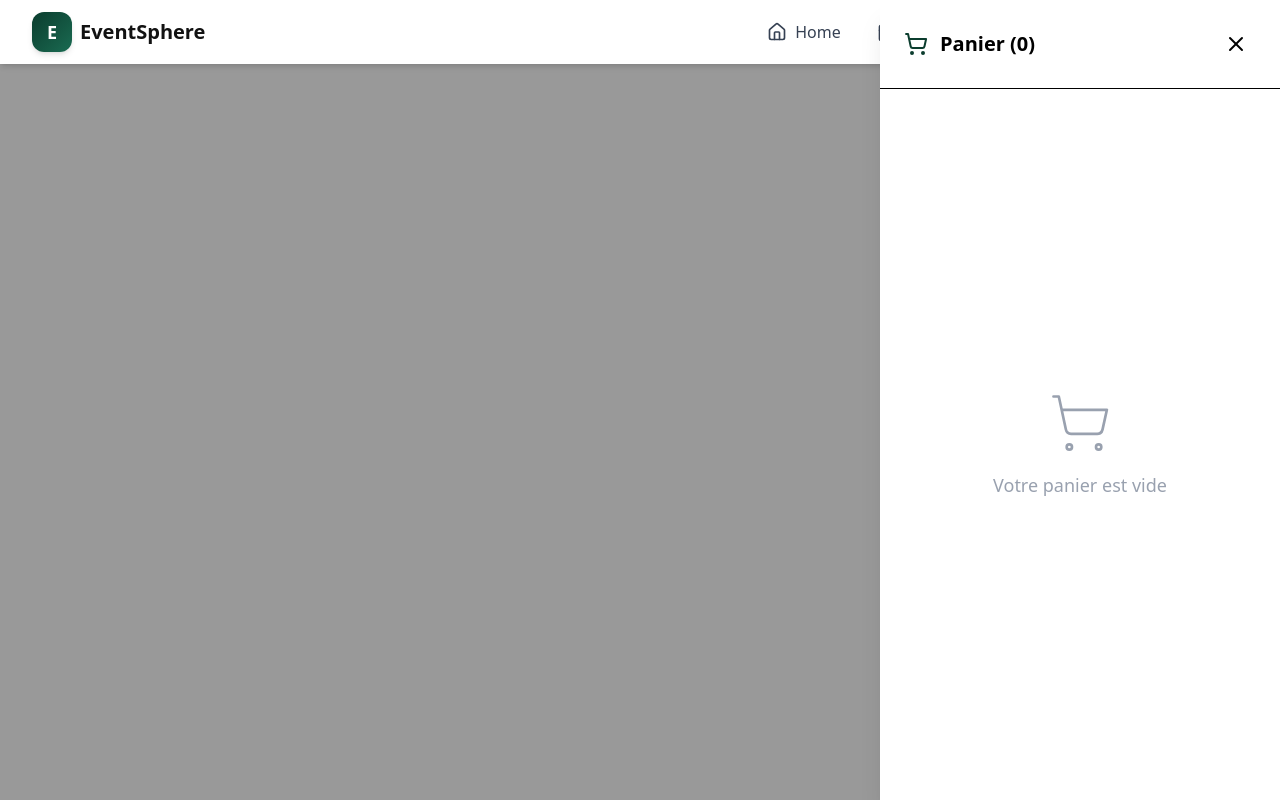
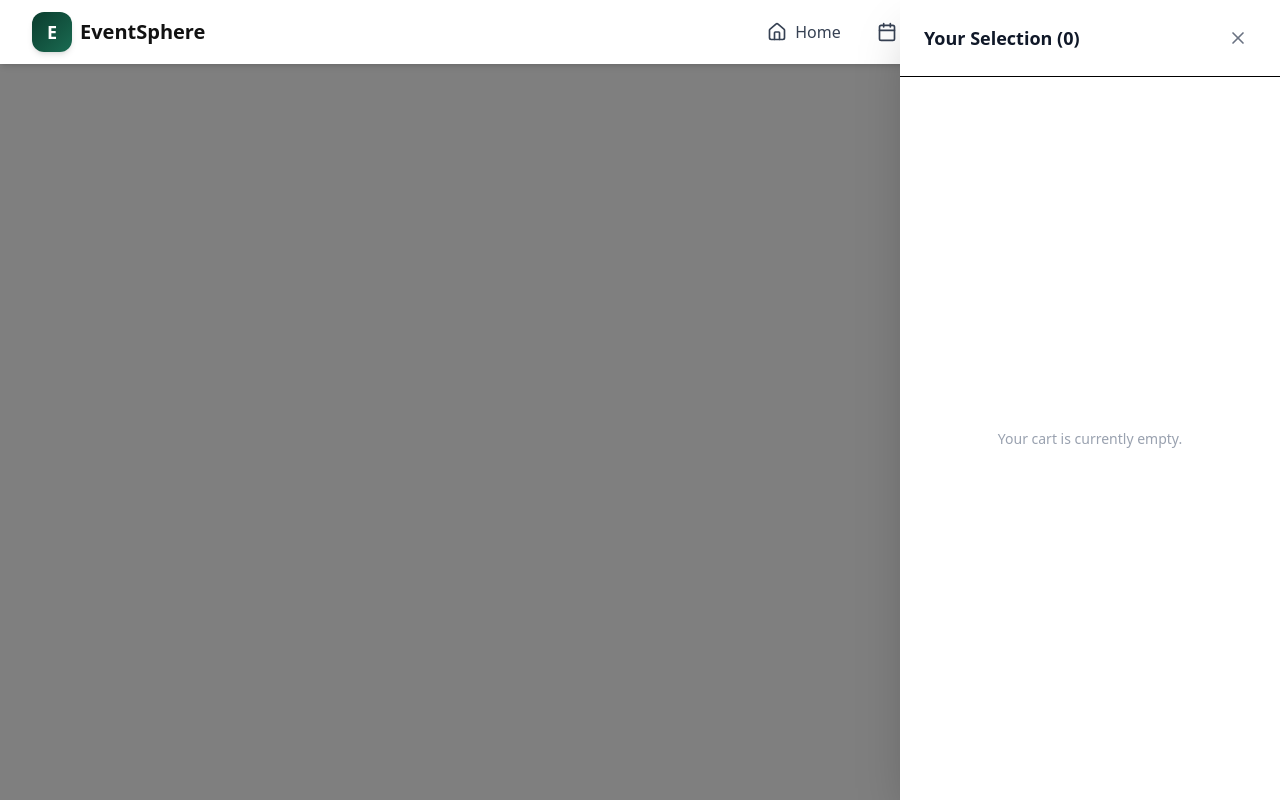
Before and after one commit to salmabakkou/Event-platform, a React (Vite) app: page /contact in a window 1280 px wide. Both pictures are taken after a click on the button 1229 px from the left and 32 px from the top of the page. Shown: the top 800 px of the page. Built offline with nearby package versions, Linux system fonts and the light colour scheme.

Commit message:
update cart

```diff
--- a/src/pages/user/cartSidebar.jsx
+++ b/src/pages/user/cartSidebar.jsx
@@ -1,7 +1,7 @@
 import React from 'react';
 import { useSelector, useDispatch } from 'react-redux';
 import { X, ShoppingCart, Plus, Minus, Trash2, CreditCard } from 'lucide-react';
-import { motion, AnimatePresence } from 'framer-motion'; // Optionnel pour l'animation
+import { motion, AnimatePresence } from 'framer-motion';
 import { addToCart, removeFromCart, deleteFromCart, toggleCart, clearCart } from '../../redux/slices/cartSlice';
 
 export default function CartSidebar() {
@@ -12,75 +12,59 @@ export default function CartSidebar() {
     <AnimatePresence>
       {isCartOpen && (
         <>
-          {/* Overlay (fond flou/sombre) */}
           <motion.div
-            initial={{ opacity: 0 }}
-            animate={{ opacity: 1 }}
-            exit={{ opacity: 0 }}
+            initial={{ opacity: 0 }} animate={{ opacity: 1 }} exit={{ opacity: 0 }}
             onClick={() => dispatch(toggleCart())}
-            className="fixed inset-0 bg-black/40 backdrop-blur-sm z-40 transition-all"
+            className="fixed inset-0 bg-black/50 backdrop-blur-sm z-40"
           />
 
-          {/* Sidebar */}
           <motion.div
-            initial={{ x: '100%' }}
-            animate={{ x: 0 }}
-            exit={{ x: '100%' }}
-            transition={{ type: 'spring', damping: 25, stiffness: 200 }}
-            className="fixed top-0 right-0 h-full w-full sm:w-[400px] bg-white z-50 shadow-xl flex flex-col"
+            initial={{ x: '100%' }} animate={{ x: 0 }} exit={{ x: '100%' }}
+            transition={{ type: 'tween', duration: 0.3 }}
+            className="fixed top-0 right-0 h-full w-full sm:w-[380px] bg-white z-50 shadow-2xl flex flex-col"
           >
-
-            {/* Header */}
-            <div className="p-6 border-b flex items-center justify-between">
-              <div className="flex items-center gap-3 font-bold text-xl">
-                <ShoppingCart className="text-[#0B3D2E]" />
-                <span>Panier ({totalQuantity})</span>
-              </div>
-              <button
-                onClick={() => dispatch(toggleCart())}
-                className="p-2 hover:bg-gray-100 rounded-full transition-colors"
-              >
-                <X size={24} />
+            {/* Header  */}
+            <div className="px-6 py-5 border-b flex items-center justify-between">
+              <h2 className="text-lg font-bold text-gray-900">Your Selection ({totalQuantity})</h2>
+              <button onClick={() => dispatch(toggleCart())} className="p-2 hover:bg-gray-100 rounded-full transition-colors">
+                <X size={20} className="text-gray-500" />
               </button>
             </div>
 
-            {/* Content */}
-            <div className="flex-1 overflow-y-auto p-4 space-y-4">
+            {/* List - Product  */}
+            <div className="flex-1 overflow-y-auto p-4 custom-scrollbar">
               {items.length === 0 ? (
-                <div className="h-full flex flex-col items-center justify-center text-gray-400 space-y-4">
-                  <ShoppingCart size={64} strokeWidth={1} />
-                  <p className="text-lg">Votre panier est vide</p>
+                <div className="h-full flex flex-col items-center justify-center text-gray-400">
+                  <p className="text-sm">Your cart is currently empty.</p>
                 </div>
               ) : (
-                items.map((item) => (
-                  <CartItem key={item.id} item={item} dispatch={dispatch} />
-                ))
+                <div className="space-y-4">
+                  {items.map((item) => (
+                    <CartItem key={item.id} item={item} dispatch={dispatch} />
+                  ))}
+                </div>
               )}
             </div>
 
-            {/* Footer */}
+            {/* Footer - Minimalist Price & Strong CTA */}
             {items.length > 0 && (
               <div className="p-6 border-t bg-gray-50">
-                <div className="flex justify-between items-end mb-6">
-                  <span className="text-gray-600 font-medium">Sous-total</span>
-                  <div className="text-right">
-                    <p className="text-2xl font-bold text-[#0B3D2E]">{totalPrice.toFixed(2)} MAD</p>
-                    <p className="text-xs text-gray-500">TVA incluse</p>
-                  </div>
+                <div className="flex justify-between items-center mb-4">
+                  <span className="text-gray-500 font-medium text-sm uppercase tracking-wider">Subtotal</span>
+                  <span className="text-xl font-bold text-gray-900">{totalPrice.toFixed(2)} MAD</span>
                 </div>
 
-                <div className="grid grid-cols-1 gap-3">
-                  <button className="w-full py-4 bg-[#0B3D2E] text-white font-bold rounded-xl hover:bg-[#082d22] transition-colors flex items-center justify-center gap-2">
-                    <CreditCard size={20} />
-                    Commander
-                  </button>
-                  <button
-                    onClick={() => { if(window.confirm("Vider le panier ?")) dispatch(clearCart()) }}
-                    className="text-sm text-red-500 hover:underline py-2"
-                  >
-                    Vider le panier
-                  </button>
-                </div>
+                <button className="w-full py-4 bg-[#0B3D2E] text-white font-bold rounded-lg shadow-lg hover:bg-[#082d22] transition-all flex items-center justify-center gap-3 mb-3">
+                  <CreditCard size={18} />
+                  Checkout Now
+                </button>
+
+                <button
+                  onClick={() => dispatch(clearCart())}
+                  className="w-full text-xs text-gray-400 hover:text-red-500 transition-colors uppercase tracking-widest font-semibold"
+                >
+                  Clear My Selection
+                </button>
               </div>
             )}
           </motion.div>
@@ -90,30 +74,34 @@ export default function CartSidebar() {
   );
 }
 
-// Sous-composant pour un article (Clean Code : Extraction)
 function CartItem({ item, dispatch }) {
   return (
-    <div className="flex gap-4 p-3 bg-white border border-gray-100 rounded-2xl shadow-sm">
-      <img src={item.image} alt={item.name} className="w-20 h-20 object-cover rounded-xl bg-gray-100" />
-      <div className="flex-1 flex flex-col justify-between">
+    <div className="flex gap-4 items-center">
+      {/* Image mise en valeur */}
+      <div className="relative group">
+        <img src={item.image} alt={item.name} className="w-20 h-20 object-cover rounded-lg border border-gray-100 shadow-sm" />
+      </div>
+
+      <div className="flex-1 min-w-0">
         <div className="flex justify-between items-start">
-          <h4 className="font-bold text-gray-800 line-clamp-1">{item.name}</h4>
-          <button onClick={() => dispatch(deleteFromCart(item.id))} className="text-gray-400 hover:text-red-500">
-            <Trash2 size={16} />
+          <h4 className="text-sm font-bold text-gray-800 truncate pr-2">{item.name}</h4>
+          <button onClick={() => dispatch(deleteFromCart(item.id))} className="text-gray-300 hover:text-red-500 transition-colors">
+            <Trash2 size={14} />
           </button>
         </div>
 
-        <div className="flex justify-between items-center">
-          <p className="font-bold text-[#0B3D2E]">{item.price} MAD</p>
-          <div className="flex items-center gap-3 bg-gray-50 rounded-lg px-2 py-1 border">
-            <button onClick={() => dispatch(removeFromCart(item.id))} className="text-gray-600 hover:text-black">
-              <Minus size={14} />
-            </button>
-            <span className="font-semibold min-w-[20px] text-center">{item.quantity}</span>
-            <button onClick={() => dispatch(addToCart(item))} className="text-gray-600 hover:text-black">
-              <Plus size={14} />
-            </button>
+        {/* Prix unitaire */}
+        <p className="text-xs text-gray-500 mb-2">{item.price} MAD / unit</p>
+
+        {/* Contrôles de quantité  */}
+        <div className="flex items-center justify-between">
+          <div className="flex items-center border border-gray-200 rounded-md">
+            <button onClick={() => dispatch(removeFromCart(item.id))} className="px-2 py-1 hover:bg-gray-50 text-gray-400"><Minus size={12} /></button>
+            <span className="px-2 text-xs font-bold text-gray-700">{item.quantity}</span>
+            <button onClick={() => dispatch(addToCart(item))} className="px-2 py-1 hover:bg-gray-50 text-gray-400"><Plus size={12} /></button>
           </div>
+          {/* Prix total */}
+          <span className="text-sm font-bold text-[#0B3D2E]">{(item.price * item.quantity).toFixed(2)} MAD</span>
         </div>
       </div>
     </div>
```
